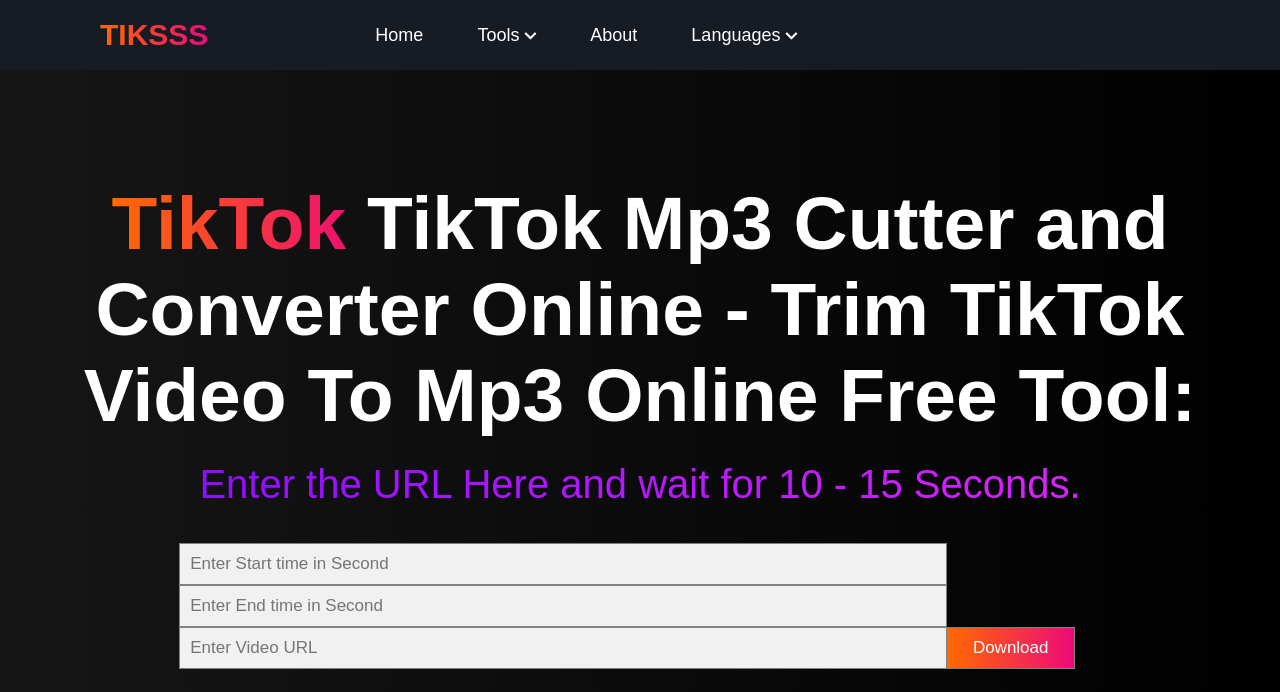
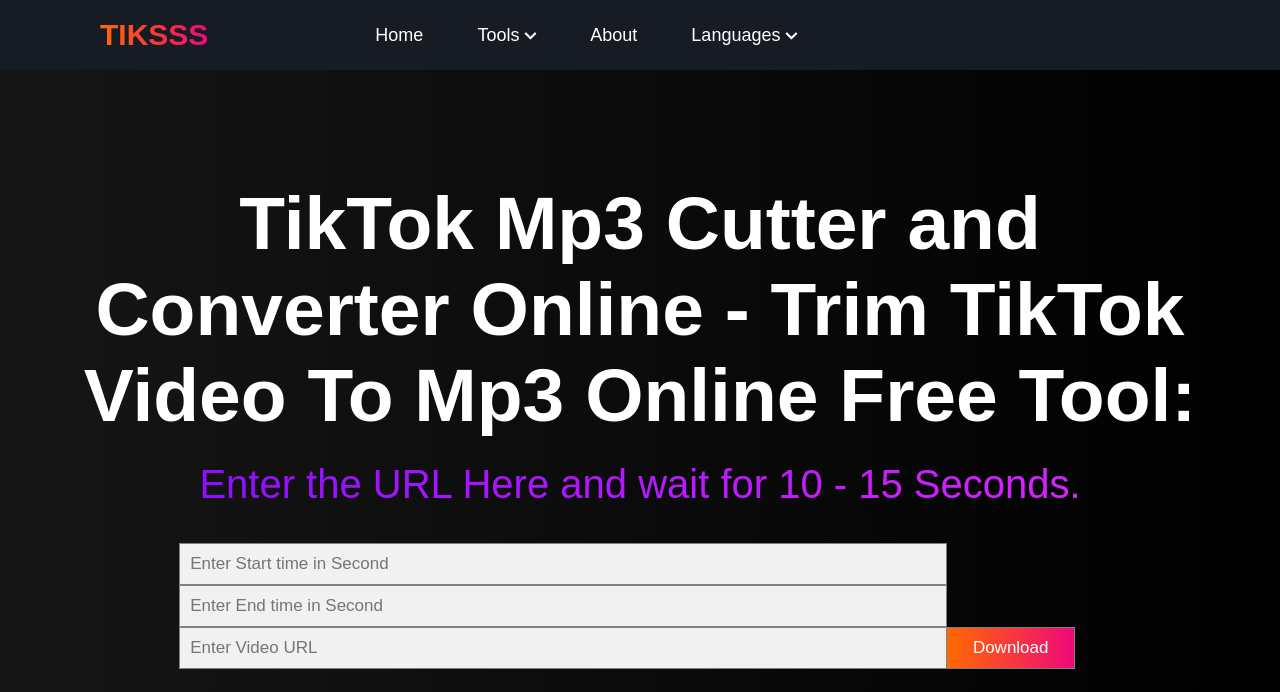
Before and after one commit to rahberabbas/tiktok_downlader, a Django app: template templates/audio_cutter.html in a window 1280 px wide. Shown: the top 692 px of the page. Run offline with Django 3.2, Linux system fonts and the light colour scheme; the template is opened without the code that fills it, so the values that code supplies are empty; some libraries are stand-ins or nearby versions.

Commit message:
last commit

```diff
--- a/templates/audio_cutter.html
+++ b/templates/audio_cutter.html
@@ -11,7 +11,7 @@
 <!-- Hero Section -->
 <div class="hero" id="home">
     <div class="hero__container">
-        <h1 class="hero__heading"><span>TikTok </span>{% trans 'TikTok Mp3 Cutter and Converter Online - Trim TikTok Video To Mp3 Online Free Tool' %}:</h1>
+        <h1 class="hero__heading">{% trans 'TikTok Mp3 Cutter and Converter Online - Trim TikTok Video To Mp3 Online Free Tool' %}:</h1>
         <p class="hero__description">{% trans 'Enter the URL Here and wait for 10 - 15 Seconds.' %}</p>
         <center>
             <div id="myDiv" style="display:none"><img id="myImage" src="{% static 'images/loading.gif' %}">
```
